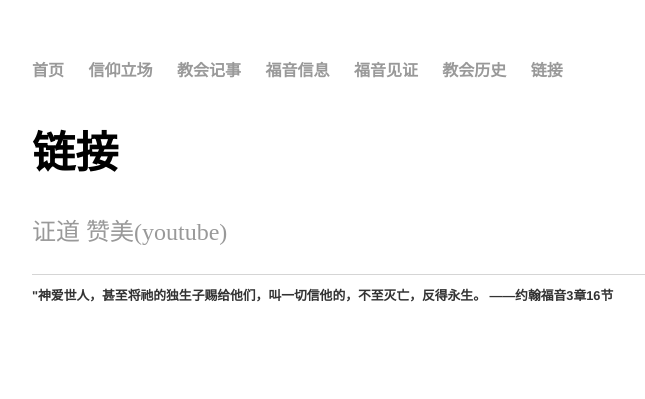
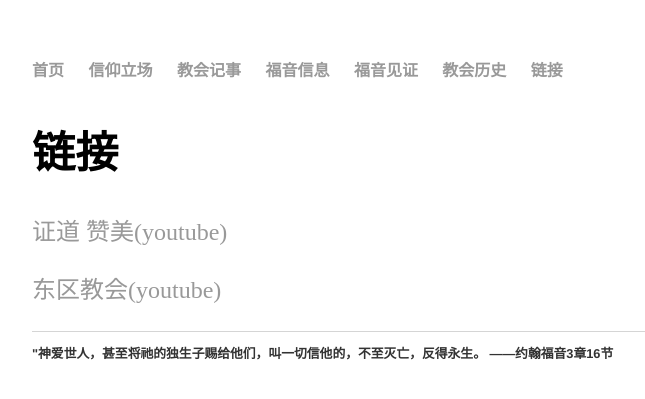
Before and after one commit to fukuokachinesechurch/fukuoka-cmujp-church, a Jekyll site: the page built from links/index.md, in a window 1280 px wide. Shown: the top 399 px of the page, without its empty margins (160-805 px from the left). Built offline with Jekyll 4.4.1, drawn with Linux system fonts in a browser that asks for light colours.

Commit message:
东区教会链接
东区教会链接

```diff
--- a/links/index.md
+++ b/links/index.md
@@ -5,4 +5,6 @@ layout: default
 
 ## 链接
 
-[证道 赞美(youtube)](https://www.youtube.com/channel/UCGDP2iDdpRma1d3beQ6gwLg)
+[证道 赞美(youtube)](https://www.youtube.com/channel/UCspBMu8-phxUqdL-9Qiq8NA)
+
+[东区教会(youtube)](https://www.youtube.com/channel/UCGDP2iDdpRma1d3beQ6gwLg)
```
